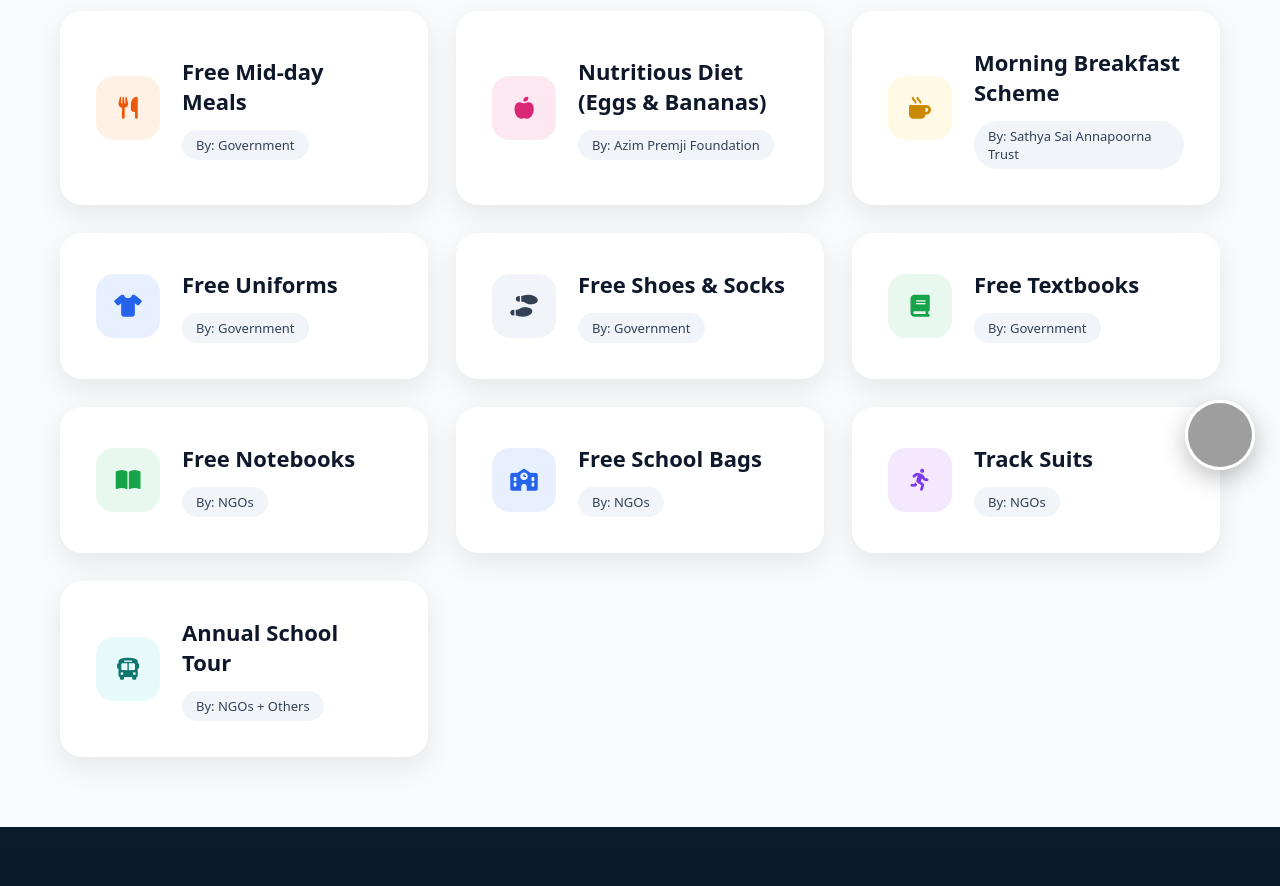
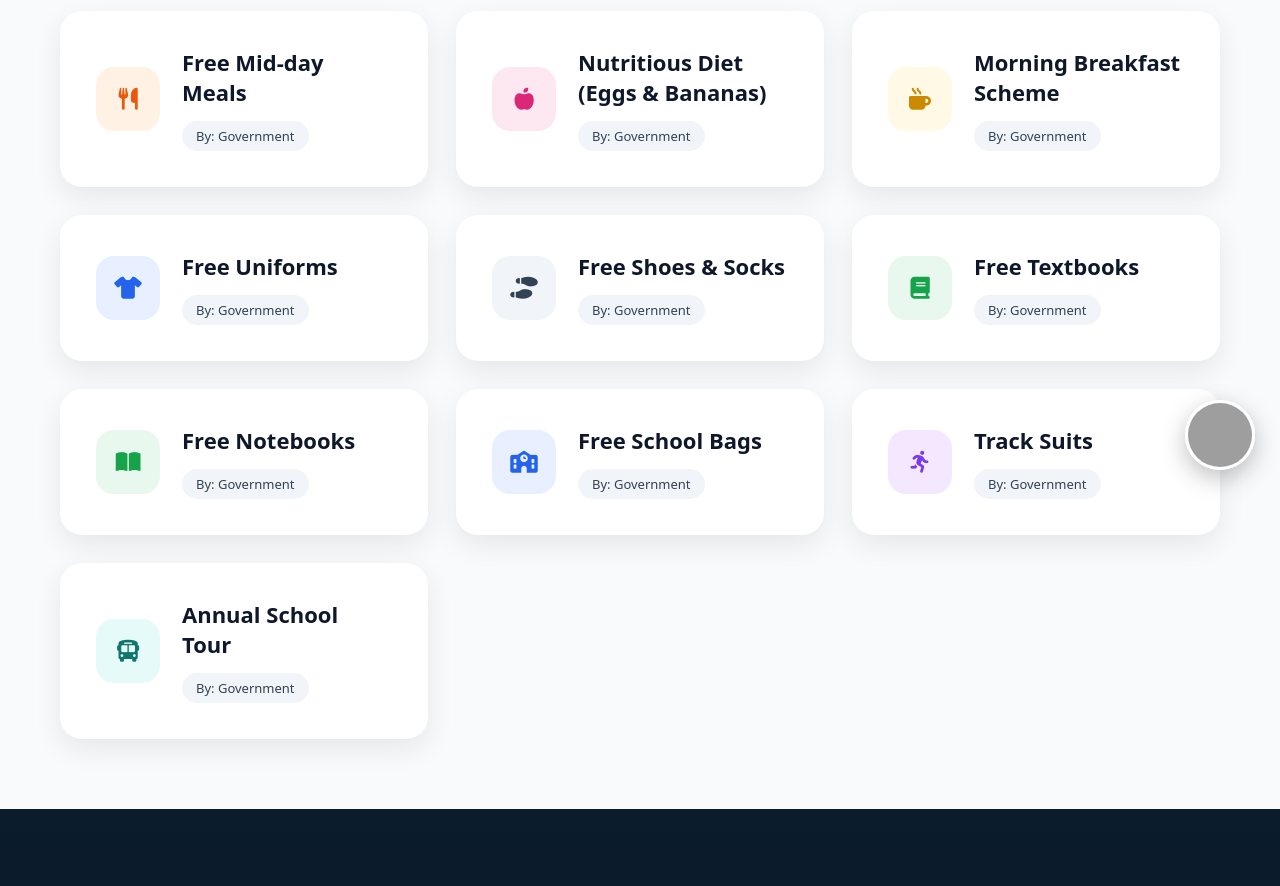
Before and after one commit to Aaronshyjan/ghps-kambipura-school-website, a plain HTML site: page frontend/schemes.html in a window 1280 px wide. Shown: the part 300-1186 px from the top of the page. Drawn offline with Linux system fonts and the light colour scheme; grey boxes are pictures that could not be loaded.

Commit message:
Update schemes.html

```diff
--- a/frontend/schemes.html
+++ b/frontend/schemes.html
@@ -74,7 +74,7 @@
                 </div>
                 <div>
                     <h3>Nutritious Diet (Eggs & Bananas)</h3>
-                    <span class="tag">By: Azim Premji Foundation</span>
+                    <span class="tag">By: Government</span>
                 </div>
             </div>
 
@@ -84,7 +84,7 @@
                 </div>
                 <div>
                     <h3>Morning Breakfast Scheme</h3>
-                    <span class="tag">By: Sathya Sai Annapoorna Trust</span>
+                    <span class="tag">By: Government</span>
                 </div>
             </div>
 
@@ -128,7 +128,7 @@
                 </div>
                 <div>
                     <h3>Free Notebooks</h3>
-                    <span class="tag">By: NGOs</span>
+                    <span class="tag">By: Government</span>
                 </div>
             </div>
 
@@ -138,7 +138,7 @@
                 </div>
                 <div>
                     <h3>Free School Bags</h3>
-                    <span class="tag">By: NGOs</span>
+                    <span class="tag">By: Government</span>
                 </div>
             </div>
 
@@ -148,7 +148,7 @@
                 </div>
                 <div>
                     <h3>Track Suits</h3>
-                    <span class="tag">By: NGOs</span>
+                    <span class="tag">By: Government</span>
                 </div>
             </div>
 
@@ -158,7 +158,7 @@
                 </div>
                 <div>
                     <h3>Annual School Tour</h3>
-                    <span class="tag">By: NGOs + Others</span>
+                    <span class="tag">By: Government</span>
                 </div>
             </div>
 
@@ -225,4 +225,5 @@
 
 </body>
 
+
 </html>
```
